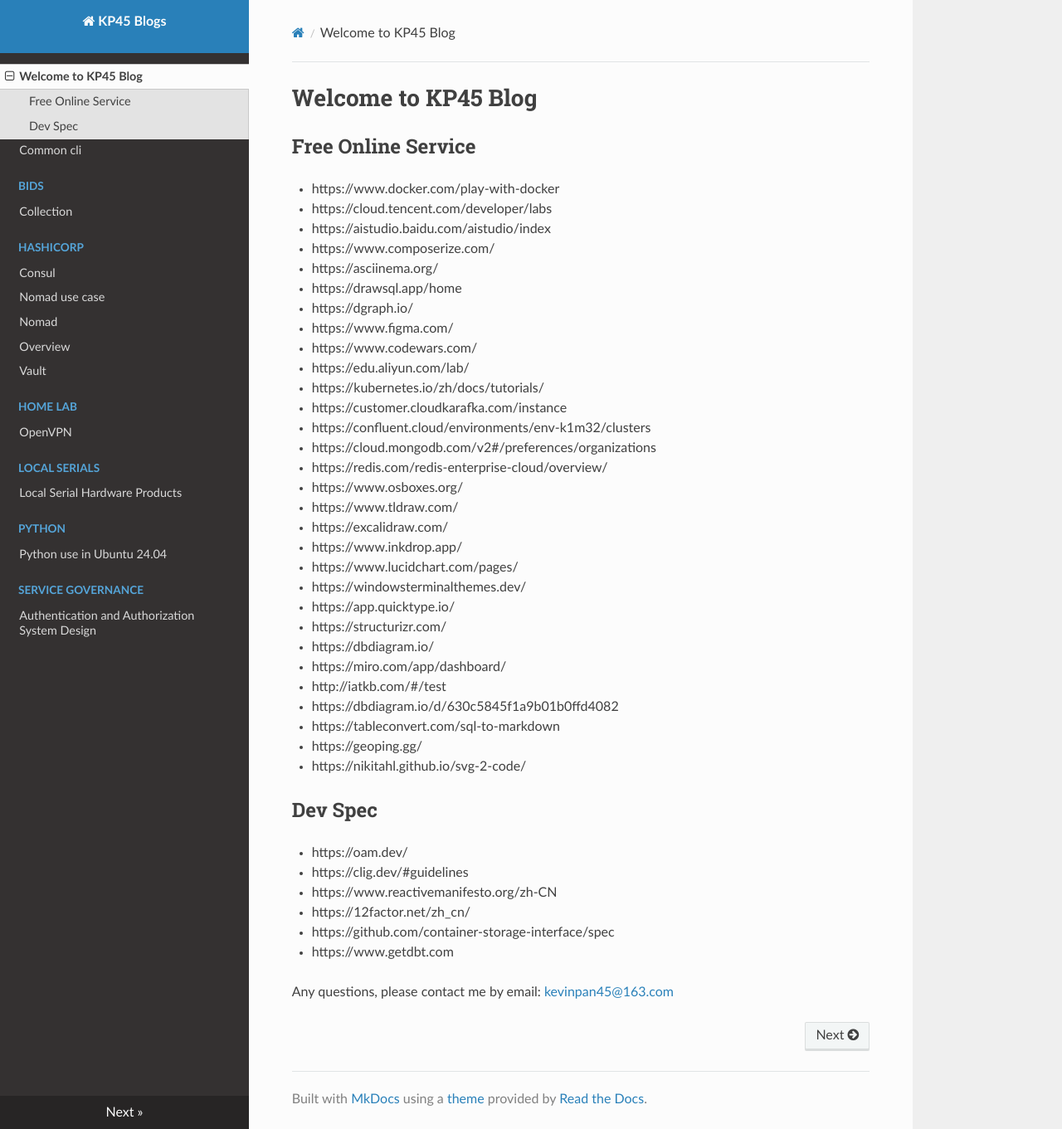
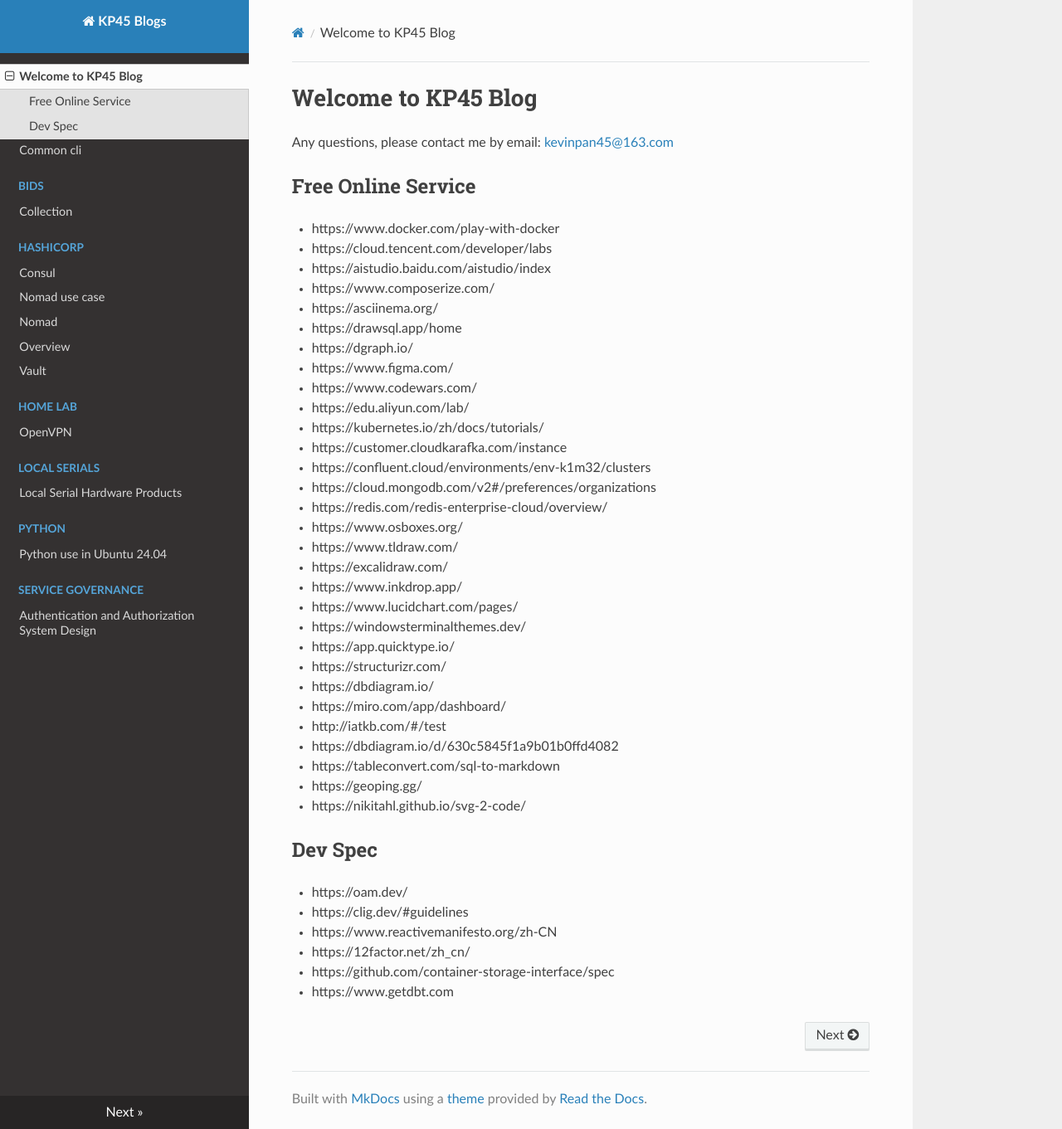
Before and after one commit to kevinpan45/kevinpan45.github.io, an MkDocs documentation site: the page built from docs/index.md, in a window 1280 px wide and 1361 px high. Shown: the whole window at 83% size. Built offline with MkDocs 1.6.1, drawn with Linux system fonts in a browser that asks for light colours; nearby versions of some CDN libraries; some of the changed lines change nothing that is shown.

Commit message:
update home page

```diff
--- a/docs/index.md
+++ b/docs/index.md
@@ -1,6 +1,9 @@
 # Welcome to KP45 Blog
 
+Any questions, please contact me by email: [kevinpan45@163.com](mailto:kevinpan45@163.com)
+
 ## Free Online Service
+
 - https://www.docker.com/play-with-docker
 - https://cloud.tencent.com/developer/labs
 - https://aistudio.baidu.com/aistudio/index
@@ -33,11 +36,10 @@
 - https://nikitahl.github.io/svg-2-code/
 
 ## Dev Spec
+
 - https://oam.dev/
 - https://clig.dev/#guidelines
 - https://www.reactivemanifesto.org/zh-CN
 - https://12factor.net/zh_cn/
 - https://github.com/container-storage-interface/spec
 - https://www.getdbt.com
-
-Any questions, please contact me by email: [kevinpan45@163.com](mailto:kevinpan45@163.com)
```
